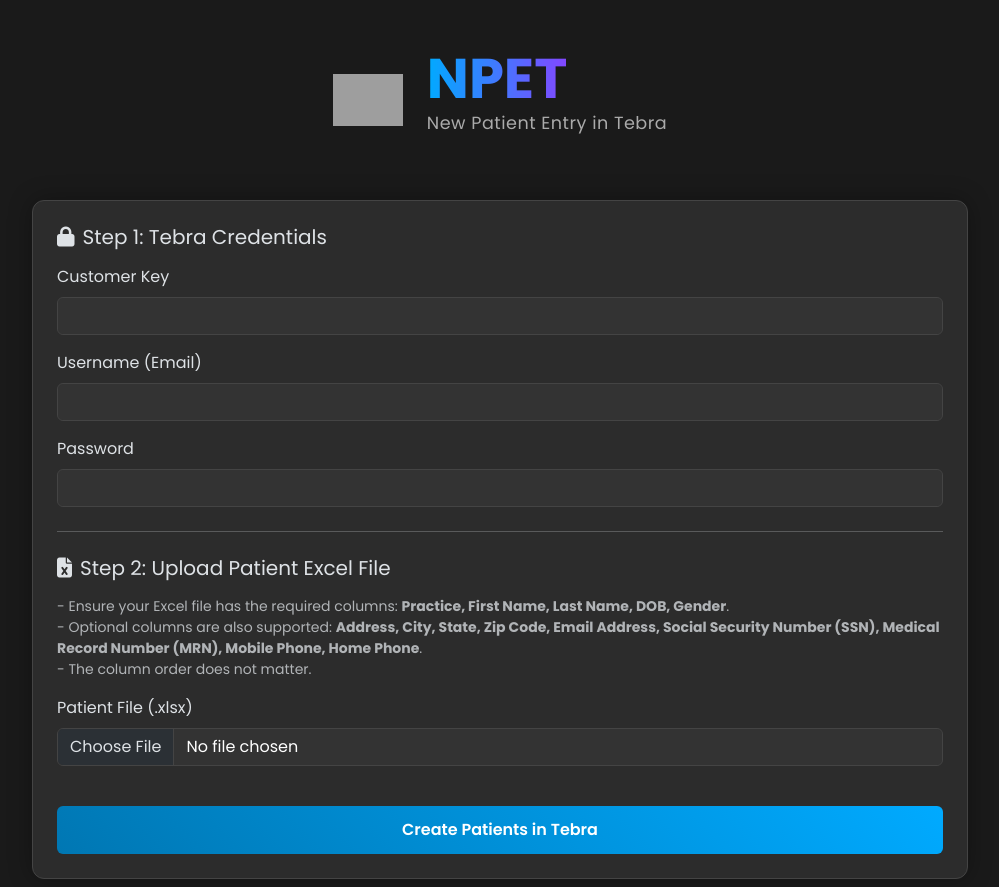
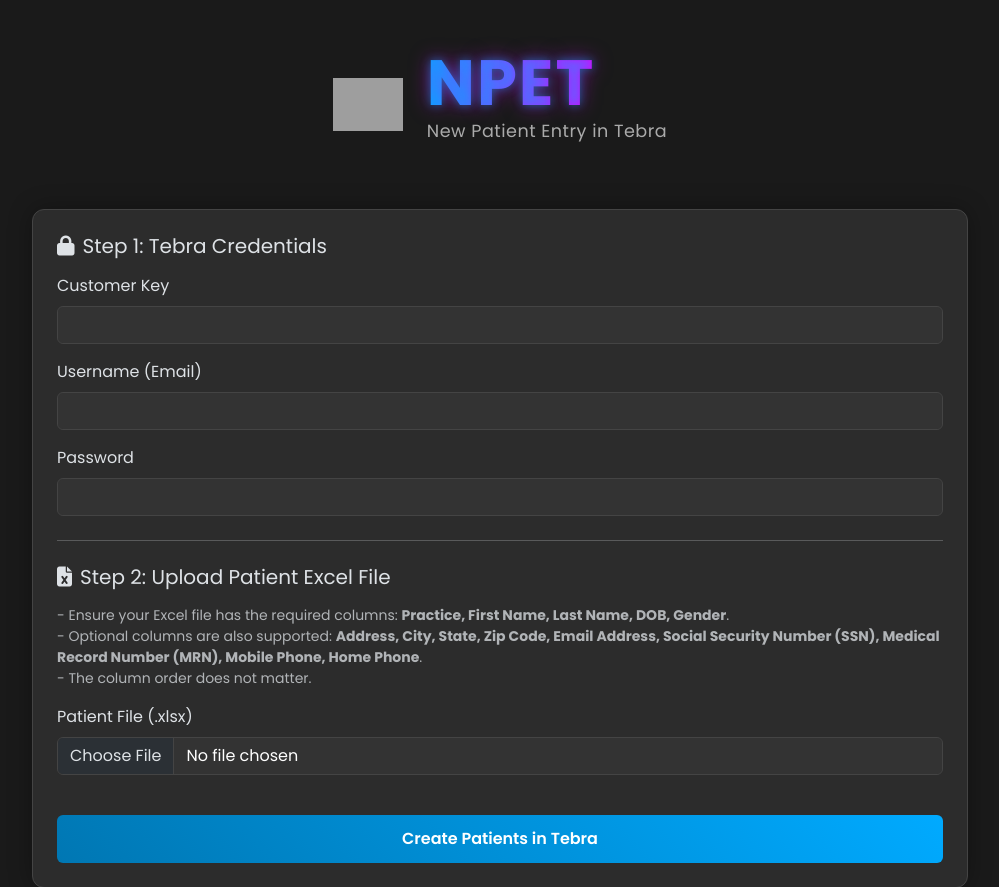
Before and after one commit to saqibcodes007/NPET, a Flask app: page / in a window 1280 px wide. Shown: the top 887 px of the page, without its empty margins (140-1139 px from the left). Run offline with Flask 3, Linux system fonts and the light colour scheme; grey boxes are pictures that could not be loaded.

Commit message:
Update index.html
Title's appearance improved.

```diff
--- a/templates/index.html
+++ b/templates/index.html
@@ -53,13 +53,22 @@
         }
 
         .title-text {
-            font-size: 3.5rem;
+            font-size: 4rem;
             font-weight: 700;
             background: linear-gradient(90deg, var(--primary-glow), var(--secondary-glow));
             -webkit-background-clip: text;
             -webkit-text-fill-color: transparent;
             background-clip: text;
             color: transparent;
+            margin-bottom: 0.5rem;
+            text-shadow: 0 0 10px rgba(0, 170, 255, 0.5), 0 0 20px rgba(224, 0, 255, 0.5);
+            font-family: 'Poppins', sans-serif;
+            font-weight: 700;
+            text-transform: uppercase;
+            letter-spacing: 2px;
+            text-align: center;
+            display: inline-block;
+            padding: 0;
             margin: 0;
             line-height: 1.1;
         }
```
